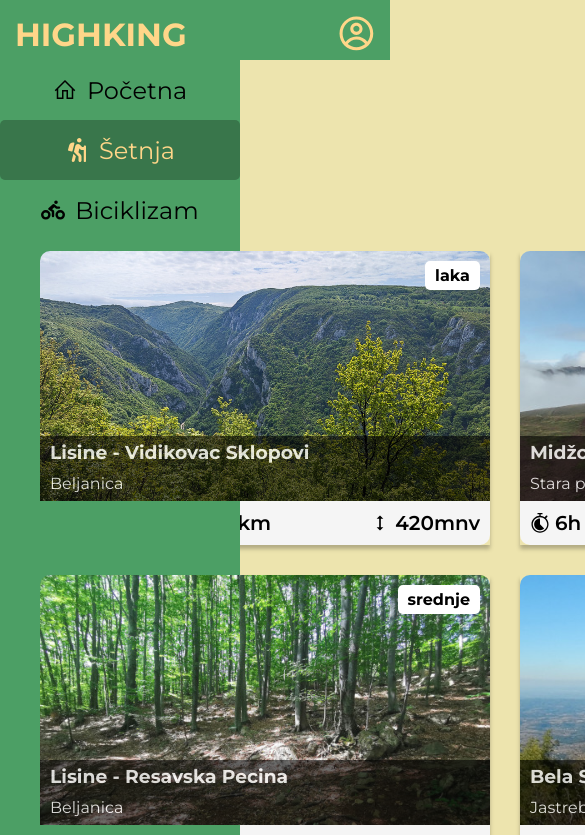
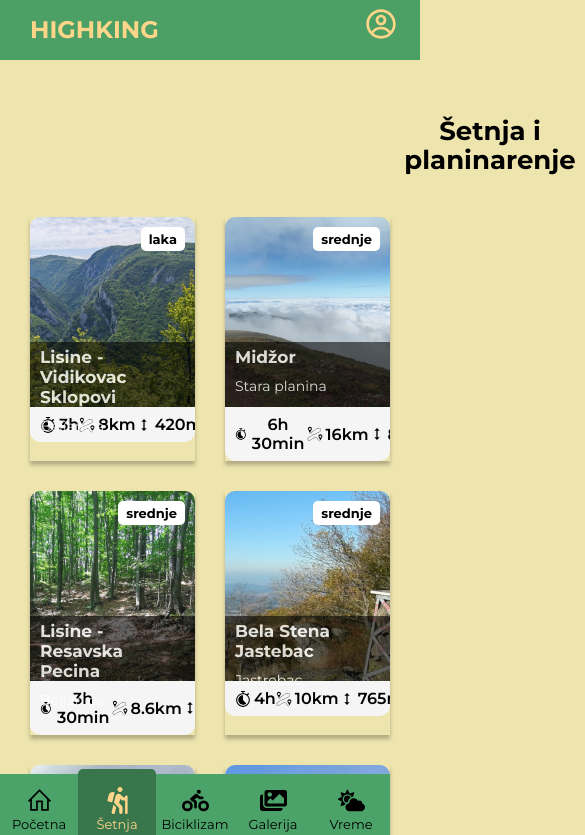
Before and after one commit to LazarVasiljevic/react-docker, a React (Vite) app: page /setnja in a window 390 px wide. Shown: the top 835 px of the page, 585 px wide, since content can reach past the window. Built offline with nearby package versions, Linux system fonts and the light colour scheme.

Commit message:
Dodat README.md fajl

```diff
--- a/src/styles/ActivityCard.css
+++ b/src/styles/ActivityCard.css
@@ -7,14 +7,20 @@
     border-radius: 10px;
     box-shadow: 0px 4px 4px rgba(0, 0, 0, 0.25);
     cursor: pointer;
-    width:280px;
+    width:100%;
+    max-width: 480px;
+    overflow: hidden;
 }
 .activity-card:hover{
     transform: scale(1.05);
     transition: transform 0.3s ease-in-out;
 }
 .activity-card-image{
-    width:100%;
+    width: 100%;
+    height: 100%;
+    object-fit: cover;
+
+    display: block;;
 }
 .activity-card-content{
     display: flex;
@@ -22,10 +28,31 @@
     font-family: var(--text);
     font-size: 20px;
     background-color: var(--text-color);
-    height:100%;
+    min-height: 80px;
     text-align: center;
     justify-content: center;
-    width: 280px;
+    width: 100%;
     border-bottom-left-radius: 10px;
     border-bottom-right-radius: 10px;
+    box-sizing: border-box;
 }
+.activity-card-content h2 {
+    margin: 0;
+}
+
+@media (max-width: 768px) {
+
+    .activity-card {
+        max-width: 250px;
+    }
+
+    .activity-card-image {
+        height: 150px;
+    }
+
+    .activity-card-content {
+        min-height: 60px;
+        font-size: 14px;
+    }
+
+}
--- a/src/styles/Home.css
+++ b/src/styles/Home.css
@@ -4,3 +4,15 @@
     gap:100px;
     margin-left: var(--sidebar-width);
 }
+
+@media (max-width: 768px) {
+
+    .home-container {
+        flex-direction: column;
+        flex-wrap: wrap;
+        gap: 25px;
+        width: 100%;
+        margin-left: 30px;
+    }
+
+}
--- a/src/styles/Layout.css
+++ b/src/styles/Layout.css
@@ -6,3 +6,21 @@
     margin-left: 0;
     padding: 40px;
 }
+
+@media (max-width: 768px) {
+
+    .main-content {
+        margin-left: 0;
+
+        margin-top: var(--navbar-height);
+
+        padding: 20px 15px;
+
+        padding-bottom: 90px;
+
+        width: 100%;
+
+        box-sizing: border-box;
+    }
+
+}
--- a/src/styles/NavBar.css
+++ b/src/styles/NavBar.css
@@ -62,3 +62,32 @@
     cursor: pointer;
     height: 100%;
 }
+
+
+@media (max-width: 768px) {
+
+    .navbar {
+        padding: 0 15px;
+    }
+
+    .logo {
+        font-size: 1.5rem;
+    }
+
+    .profile-button {
+        font-size: 2rem;
+
+        padding: 8px;
+    }
+
+    .profile-dropdown {
+        width: 140px;
+    }
+
+    .dropdown-item {
+        font-size: 16px;
+
+        padding: 10px 12px;
+    }
+
+}
--- a/src/styles/Setnja.css
+++ b/src/styles/Setnja.css
@@ -1,5 +1,7 @@
 .walking-trails {
     margin-top: -20px;
+    width: 100%;
+    box-sizing: border-box;
 }
 
 .walking-trails h1{
@@ -15,25 +17,49 @@
 }
 
 .trails-header{
-    padding-left:350px;
     width:100%;
     display: flex;
     flex-direction: row;
     justify-content: space-between;
-}
-
-@media (max-width: 1000px) {
-
-    .trails-grid {
-        grid-template-columns: repeat(2, 1fr);
-    }
+    align-items: center;
 
 }
 
-@media (max-width: 600px) {
+@media (max-width: 768px) {
+
+    .walking-trails {
+        margin-top: 0;
+        padding: 20px 15px 90px;
+        width: 100vw;
+        box-sizing: border-box;
+    }
+
+    .trails-header {
+        display: flex;
+        flex-direction: row;
+        justify-content: space-between;
+        align-items: center;
+        width: 100%;
+        margin-bottom: 25px;
+    }
+
+    .walking-trails h1 {
+        font-size: 26px;
+
+        line-height: 1.1;
+
+        max-width: 220px;
+
+        padding: 0;
+
+        text-align: center;
+    }
 
     .trails-grid {
         grid-template-columns: 1fr;
+
+        gap: 20px;
+
+        width: 100%;
     }
-
 }
--- a/src/styles/Sidebar.css
+++ b/src/styles/Sidebar.css
@@ -35,11 +35,65 @@
     color: var(--text-color);
 }
 
-/* @media (max-width: 1024px) {
-    .sidebar{
+@media (max-width: 768px) {
 
-    position: fixed;
-    left: 0;
-    margin-top: var(--navbar-height);
+    .sidebar {
+        position: fixed;
+
+        top: auto;
+        bottom: 0;
+        left: 0;
+
+        width: 100%;
+        height: 70px;
+        min-height: auto;
+
+        background-color: #4ca36a;
+
+        z-index: 1000;
     }
-} */
+
+    .sidebar-nav {
+        width: 100%;
+        height: 100%;
+
+        display: flex;
+        flex-direction: row;
+
+        align-items: center;
+        justify-content: space-around;
+
+        padding: 0;
+    }
+
+    .sidebar-item {
+        flex: 1;
+        height: 100%;
+
+        display: flex;
+        flex-direction: column;
+
+        align-items: center;
+        justify-content: center;
+
+        gap: 2px;
+
+        padding: 5px 0;
+
+        font-size: 13px;
+
+        text-align: center;
+    }
+
+    .sidebar-item svg {
+        font-size: 27px;
+    }
+
+    .sidebar-item span {
+        font-size: 13px;
+    }
+
+    .sidebar-item:active {
+        background-color: rgba(0, 0, 0, 0.08);
+    }
+}
--- a/src/styles/StazaCard.css
+++ b/src/styles/StazaCard.css
@@ -1,6 +1,6 @@
 .trail-card{
     box-shadow: 0px 4px 4px rgba(0, 0, 0, 0.25);
-    width:450px;
+    width: 450px;
     cursor: pointer;
     transition:
         transform 0.2s ease,
@@ -51,7 +51,8 @@
     color: #fff;
 }
 
-.trail-info h3, p{
+.trail-info h3,
+.trail-info p {
     margin: 0;
     padding: 5px 10px;
 }
@@ -74,3 +75,42 @@
     font-weight: 600;
     color: var(--black);
 }
+@media (max-width: 768px) {
+
+    .trail-card {
+        width: 100%;
+        max-width: none;
+    }
+
+    .trail-card-top {
+        height: 190px;
+    }
+
+    .trail-info {
+        min-height: 55px;
+    }
+
+    .trail-info h3 {
+        font-size: 17px;
+    }
+
+    .trail-info p {
+        font-size: 14px;
+    }
+
+    .trail-card-bottom {
+        padding: 8px 10px;
+    }
+
+    .info-item {
+        font-size: 16px;
+        gap: 3px;
+    }
+
+    .difficulty {
+        font-size: 13px;
+
+        padding: 4px 8px;
+    }
+
+}
```
Also changed, not shown: 1 other file (tests, documents, lock files or other folders).
